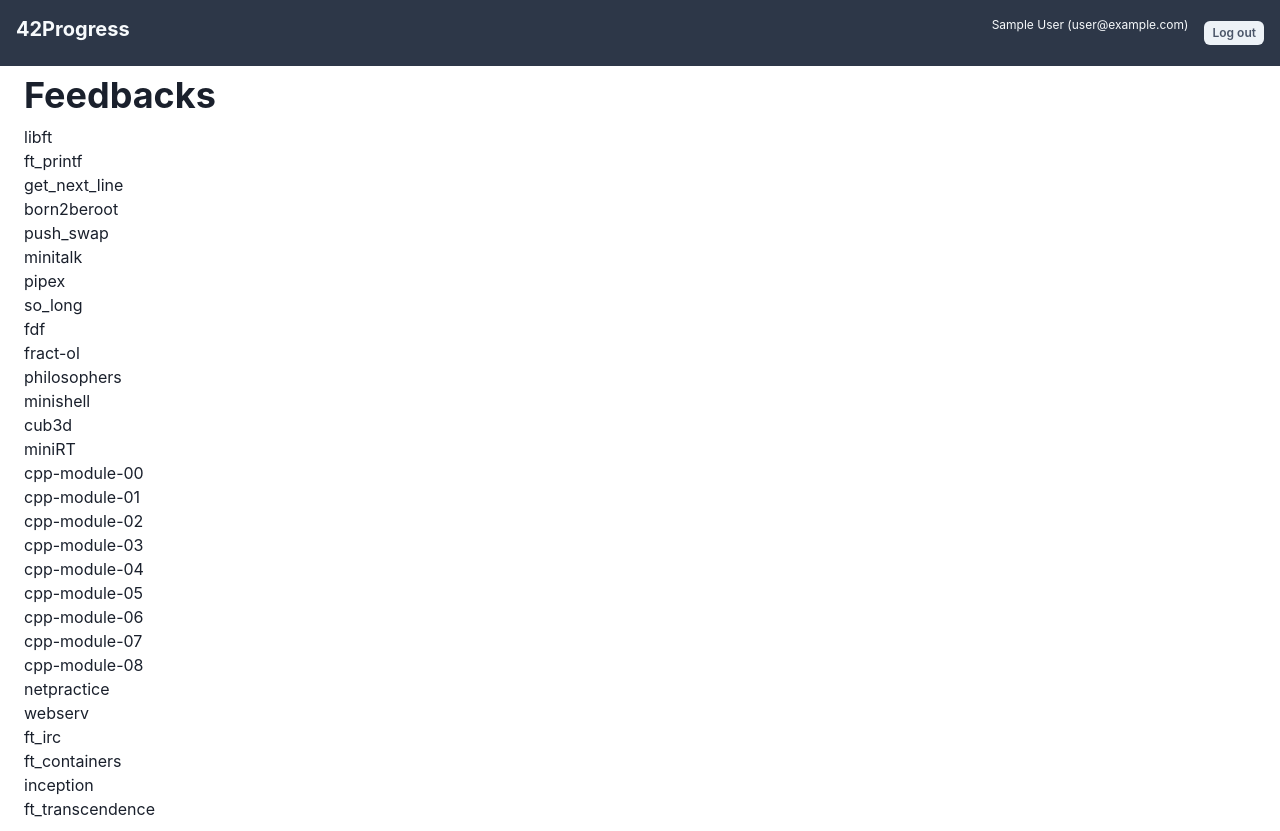
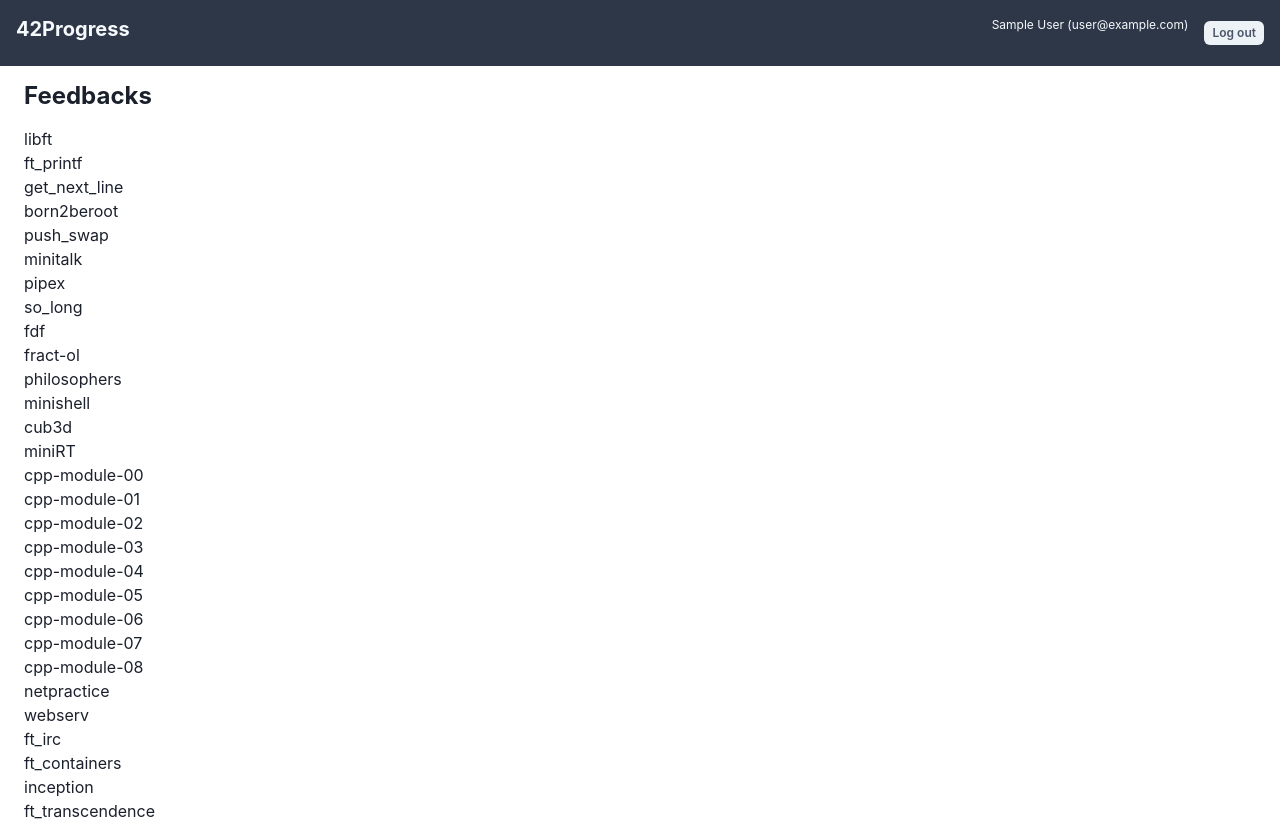
Before and after one commit to yshima42/42feedback-migration, a Next.js app: page /feedbacks in a window 1280 px wide. Built offline with nearby package versions, Linux system fonts and the light colour scheme; no server answers; sample sign-in values are in the browser's storage.

Commit message:
chore: layoutにヘッダーを入れた

```diff
--- a/src/components/Layout.tsx
+++ b/src/components/Layout.tsx
@@ -1,8 +1,9 @@
-import { Box, Container } from "@chakra-ui/react";
+import { Box, Container, Heading } from "@chakra-ui/react";
 import React, { ReactNode } from "react";
 import Header from "./Header";
 
 type Props = {
+  name: string;
   children: ReactNode;
 };
 
@@ -10,7 +11,12 @@ export const Layout: React.FC<Props> = (props) => (
   <div>
     <Header />
     <Container maxW="container.xl">
-      <Box p={2}>{props.children}</Box>
+      <Box p={2}>
+        <Heading py="2" as="h2" fontSize="2xl">
+          {props.name}
+        </Heading>
+        {props.children}
+      </Box>
     </Container>
   </div>
 );
--- a/src/pages/feedbacks/[id].tsx
+++ b/src/pages/feedbacks/[id].tsx
@@ -1,5 +1,5 @@
 import { Layout } from "@/components/Layout";
-import { Center, Heading, Box } from "@chakra-ui/react";
+import { Center, Box } from "@chakra-ui/react";
 import { GetStaticProps } from "next";
 import { API_URL, CAMPUS_ID, CURSUS_ID } from "utils/constants";
 import Head from "next/head";
@@ -162,12 +162,12 @@ const PaginatedProjectFeedbacks = (props: Props) => {
   };
 
   return (
-    <Layout>
+    <Layout name={projectFeedbacks[0].slug}>
       <Head>
         <meta name="robots" content="noindex,nofollow" />
       </Head>
+      {/* TODO: レイアウトに入れたい*/}
       {/* TODO: ここでslugを表示しているが、名前を表示させたい */}
-      <Heading>{projectFeedbacks[0].slug}</Heading>
       <ProjectFeedbacks projectFeedbacks={currentItems} />
       <Center>
         <ReactPaginate
--- a/src/pages/feedbacks/index.tsx
+++ b/src/pages/feedbacks/index.tsx
@@ -1,12 +1,11 @@
 import { Layout } from "@/components/Layout";
 import Link from "next/link";
-import { Box, Heading } from "@chakra-ui/react";
+import { Box } from "@chakra-ui/react";
 import { cursusProjects } from "../../../utils/objects";
 
 const Feedbacks = () => {
   return (
-    <Layout>
-      <Heading>Feedbacks</Heading>
+    <Layout name="Feedbacks">
       {cursusProjects.map((cursusProject) => (
         <Box key={cursusProject.slug}>
           <Link href={`/feedbacks/${cursusProject.slug}`}>
--- a/src/pages/same-grade.tsx
+++ b/src/pages/same-grade.tsx
@@ -1,6 +1,6 @@
 import { Layout } from "@/components/Layout";
 import { UserCountBarChartByLevel } from "@/features/same-grade/components/UserCountBarChartByLevel";
-import { Box, Heading } from "@chakra-ui/react";
+import { Box } from "@chakra-ui/react";
 import { GetStaticProps } from "next";
 import { CursusUser } from "next-auth/providers/42-school";
 import {
@@ -117,8 +117,7 @@ const SameGrade = ({ data }: Props) => {
   }
 
   return (
-    <Layout>
-      <Heading>Same Grade</Heading>
+    <Layout name="Same Grade">
       {data.map((value: BarChartInfo) => {
         return (
           <Box key={value.usersInfo.campusId}>
```
Also changed, not shown: src/components/FeedbackCard.tsx (+22 -13 lines).
